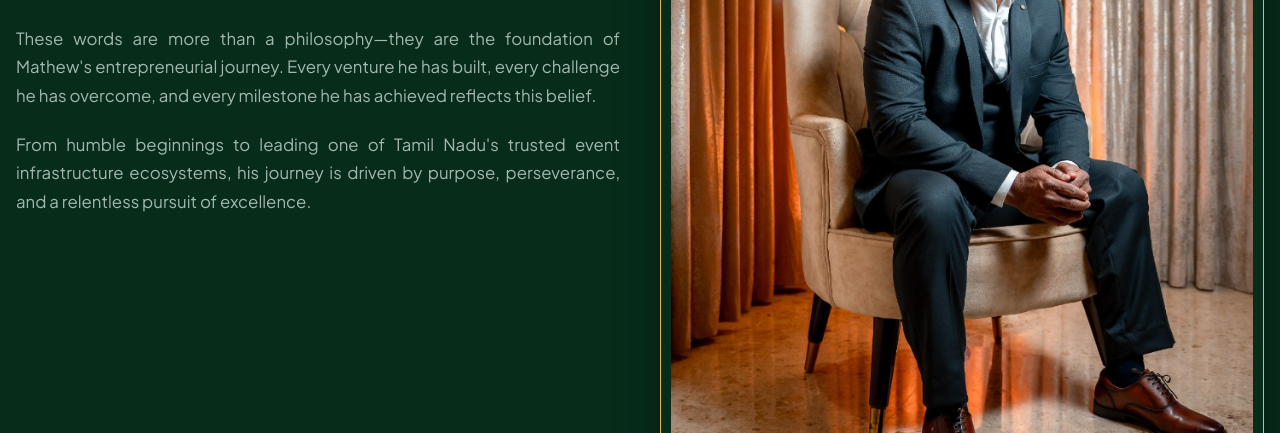
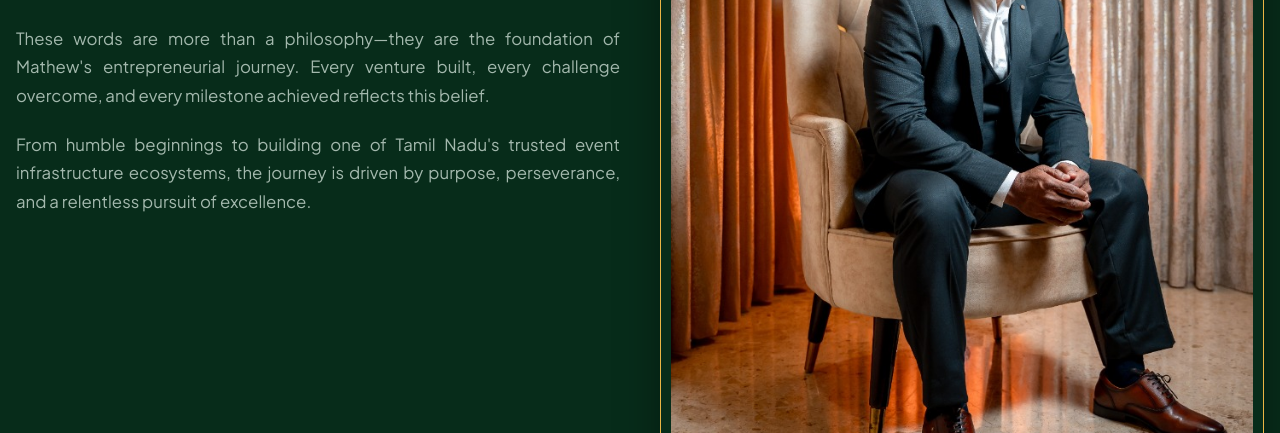
Before and after one commit to satheeshkumar1912/Impress-Mathews, a plain HTML site: page index.html in a window 1280 px wide. Shown: the part 367-800 px from the top of the page. Drawn offline with nearby package versions, Linux system fonts and the light colour scheme.

Commit message:
Refactor hero description text for clarity

```diff
--- a/index.html
+++ b/index.html
@@ -30,13 +30,12 @@
 
           <div class="hero-description">
             <p>
-              These words are more than a philosophy—they are the foundation of Mathew's entrepreneurial journey. Every
-              venture he has built, every challenge he has overcome, and every milestone he has achieved reflects this
-              belief.
+              These words are more than a philosophy—they are the foundation of Mathew's entrepreneurial journey.
+              Every venture built, every challenge overcome, and every milestone achieved reflects this belief.
             </p>
             <p>
-              From humble beginnings to leading one of Tamil Nadu's trusted event infrastructure ecosystems, his journey
-              is driven by purpose, perseverance, and a relentless pursuit of excellence.
+              From humble beginnings to building one of Tamil Nadu's trusted event infrastructure ecosystems,
+              the journey is driven by purpose, perseverance, and a relentless pursuit of excellence.
             </p>
           </div>
         </div>
```
